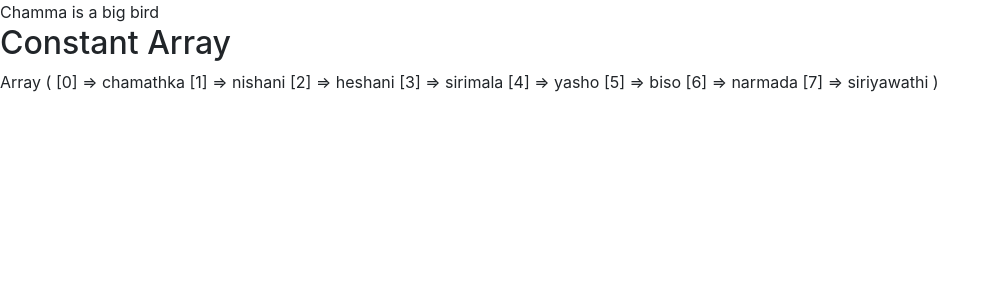
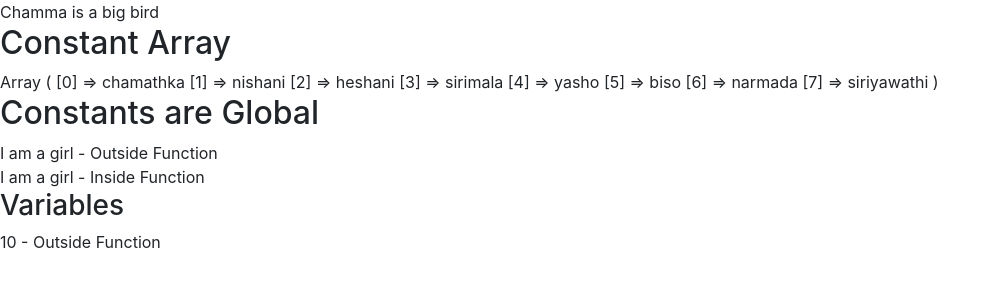
Before and after one commit to IsuruAhinsa/PHP-Tutorial, a PHP site: page /constants.php in a window 1280 px wide. Shown: the top 300 px of the page, without its empty margins (0-1000 px from the left). Run offline with PHP 8.4, Linux system fonts and the light colour scheme; data that the repository does not hold is empty.

Commit message:
first commit

```diff
--- a/constants.php
+++ b/constants.php
@@ -33,6 +33,41 @@
 
 ?>
 
+    <h2>Constants are Global</h2>
+
+    <?php
+
+        define("MIURI", "I am a girl");
+        echo MIURI . " - Outside Function";
+        // create a function
+        function myFunc() {
+            echo MIURI . " - Inside Function";
+        }
+
+        echo "<br>";
+
+        // call the function
+        myFunc();
+
+    ?>
+
+    <h3>Variables</h3>
+
+    <?php
+
+        $x = 10;
+        echo $x . " - Outside Function";
+
+        // create the function
+        function test() {
+            echo $x;
+        }
+
+        // call the function
+        test();
+    ?>
+
+
 
 <script src="js/jquery-3.4.1.min.js"></script>
 <script src="js/popper.min.js"></script>
```
